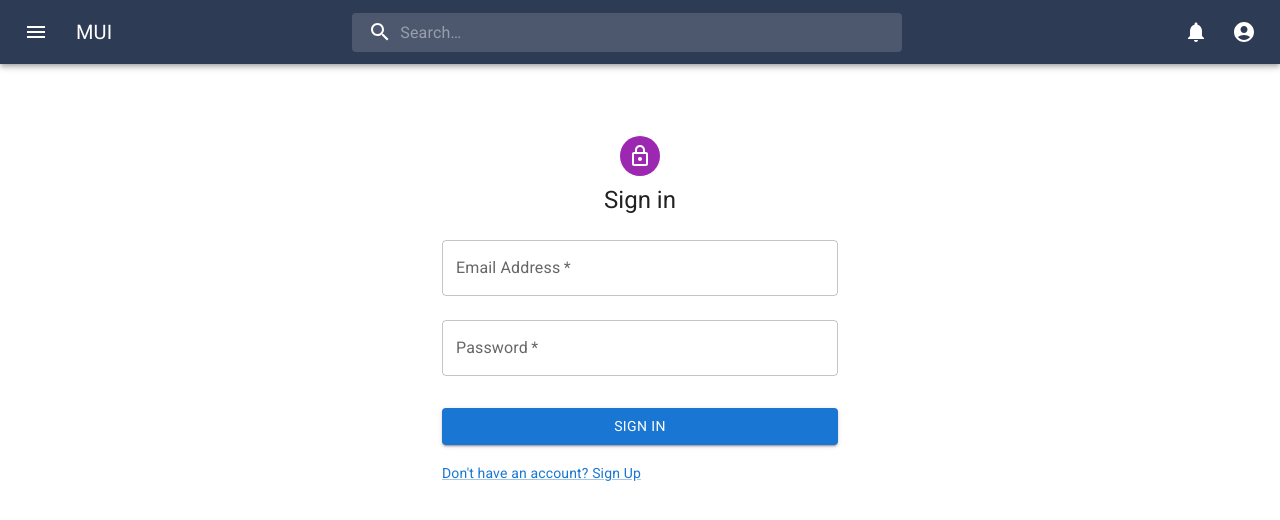
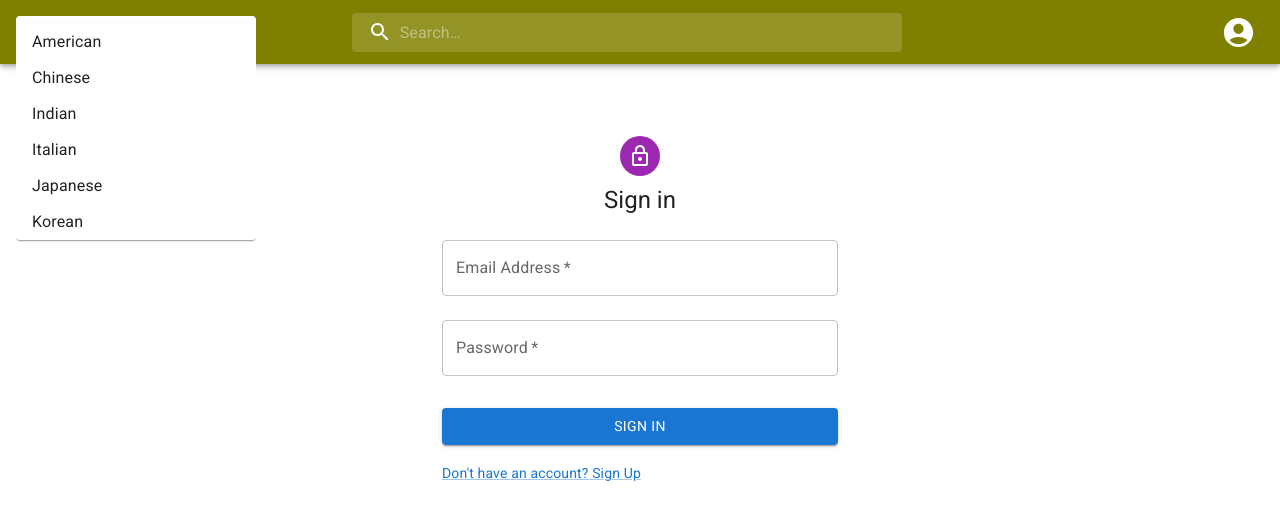
Before and after one commit to derekpoh/Project-4, a React (Vite) app: page /users/login in a window 1280 px wide. Both pictures are taken after a click on the button 36 px from the left and 32 px from the top of the page. Shown: the top 520 px of the page. Built offline with nearby package versions, Linux system fonts and the light colour scheme.

Commit message:
updated navbar

```diff
--- a/src/components/NavBar/NavBar.tsx
+++ b/src/components/NavBar/NavBar.tsx
@@ -1,19 +1,16 @@
+import * as userService from "../../utilities/users-service";
 import {useState} from 'react';
+import { Link, useNavigate } from "react-router-dom";
 import { styled, alpha } from '@mui/material/styles';
-import AppBar from '@mui/material/AppBar';
-import Box from '@mui/material/Box';
-import Toolbar from '@mui/material/Toolbar';
-import IconButton from '@mui/material/IconButton';
-import Typography from '@mui/material/Typography';
-import InputBase from '@mui/material/InputBase';
-import Badge from '@mui/material/Badge';
-import MenuItem from '@mui/material/MenuItem';
-import Menu from '@mui/material/Menu';
 import MenuIcon from '@mui/icons-material/Menu';
 import SearchIcon from '@mui/icons-material/Search';
 import AccountCircle from '@mui/icons-material/AccountCircle';
 import NotificationsIcon from '@mui/icons-material/Notifications';
 import MoreIcon from '@mui/icons-material/MoreVert';
+import { Badge, MenuItem, Menu, Divider, ListItemText, Paper, AppBar, Box, Toolbar, IconButton, InputBase } from "@mui/material";
+import LogoutIcon from '@mui/icons-material/Logout';
+
+
 
 const Search = styled('div')(({ theme }) => ({
   position: 'relative',
@@ -54,30 +51,134 @@ const StyledInputBase = styled(InputBase)(({ theme }) => ({
   },
 }));
 
-const NavBar = () => {
+
+
+const NavBar = ({ user, setUser }) => {
+
+  const navigate = useNavigate();
   const [anchorEl, setAnchorEl] = useState(null);
   const [mobileMoreAnchorEl, setMobileMoreAnchorEl] = useState(null);
-  const [count, setCount] = useState(0);
+  const [searchInput, setSearchInput] = useState("");
 
   const isMenuOpen = Boolean(anchorEl);
   const isMobileMenuOpen = Boolean(mobileMoreAnchorEl);
 
-  const handleProfileMenuOpen = (event) => {
+  const [leftMenuAnchorEl, setLeftMenuAnchorEl] = useState(null);
+  const isLeftMenuOpen = Boolean(leftMenuAnchorEl);
+
+
+  const [count, setCount] = useState(0);
+
+  const handleLeftMenuOpen = (event: any) => {
+    setLeftMenuAnchorEl(event.currentTarget);
+  }
+
+  const handleLeftMenuClose = () => {
+    setLeftMenuAnchorEl(null);
+  }
+
+  const handleLeftLoginMenuClose = (callback: () => void) => {
+    if (callback) {
+      callback();
+    }
+  };
+
+  const handleProfileMenuOpen = (event: any) => {
     setAnchorEl(event.currentTarget);
   };
 
-  const handleMobileMenuClose = () => {
-    setMobileMoreAnchorEl(null);
+  const handleMenuClose = (callback?: () => void) => {
+    setAnchorEl(null);
+    if (typeof callback === "function") {
+      callback();
+    }
   };
 
-  const handleMenuClose = () => {
-    setAnchorEl(null);
-    handleMobileMenuClose();
+  const handleMobileMenuOpen = (event: any) => {
+    setMobileMoreAnchorEl(event.currentTarget);
   };
 
-  const handleMobileMenuOpen = (event) => {
-    setMobileMoreAnchorEl(event.currentTarget);
+  const handleMobileMenuClose = (callback?: () => void) => {
+    setMobileMoreAnchorEl(null);
+    if (typeof callback === "function") {
+      callback();
+    }
   };
+  const [loginMenuAnchorEl, setLoginMenuAnchorEl] = useState(null);
+  const isLoginMenuOpen = Boolean(loginMenuAnchorEl);
+
+  const handleLoginMenuOpen = (event: any) => {
+    setLoginMenuAnchorEl(event.currentTarget);
+  };
+
+  const handleLoginMenuClose = (callback?: () => void) => {
+    setLoginMenuAnchorEl(null);
+    if (callback) {
+      callback();
+    }
+  };
+
+  const handleLogOut = async () => {
+    handleMenuClose();
+    handleMobileMenuClose();
+    userService.logOut();
+    setUser(null);
+    navigate("/");
+  };
+
+  const handleSearchInput = async (event: React.ChangeEvent<HTMLInputElement>) => {
+    setSearchInput(event.target.value);
+  };
+
+  const handleSearchSubmit = async (event: React.FormEvent<HTMLFormElement>) => {
+    event.preventDefault();
+    if (!searchInput) {
+      return
+    }
+    navigate(`/search?q=${encodeURIComponent(searchInput)}`);
+    setSearchInput("");
+  }
+  const leftMenuId = 'left-menu';
+  const renderLeftMenu = (
+    <Menu
+      anchorEl={leftMenuAnchorEl}
+      anchorOrigin={{
+        vertical: 'top',
+        horizontal: 'left',
+      }}
+      id={leftMenuId}
+      keepMounted
+      transformOrigin={{
+        vertical: 'top',
+        horizontal: 'left',
+      }}
+      open={isLeftMenuOpen}
+      onClose={handleLeftMenuClose}
+      PaperProps={{elevation:0}}
+    >
+       <Paper sx={{ width: 240, maxWidth: '100%' }}>
+      <MenuItem onClick={() => {handleLeftMenuClose(); handleLeftLoginMenuClose(() => navigate("/1"));}}>
+        <ListItemText>American</ListItemText>
+      </MenuItem>
+      <MenuItem onClick={() => {handleLeftMenuClose(); handleLeftLoginMenuClose(() => navigate("/2"));}}>
+        <ListItemText>Chinese</ListItemText>
+      </MenuItem>
+      <MenuItem onClick={() => {handleLeftMenuClose(); handleLeftLoginMenuClose(() => navigate("/3"));}}>
+        <ListItemText>Indian</ListItemText>
+      </MenuItem>
+      <MenuItem onClick={() => {handleLeftMenuClose(); handleLeftLoginMenuClose(() => navigate("/4"));}}>
+        <ListItemText>Italian</ListItemText>
+      </MenuItem>
+      <MenuItem onClick={() => {handleLeftMenuClose(); handleLeftLoginMenuClose(() => navigate("/5"));}}>
+        <ListItemText>Japanese</ListItemText>
+      </MenuItem>
+      <MenuItem onClick={() => {handleLeftMenuClose(); handleLeftLoginMenuClose(() => navigate("/6"));}}>
+        <ListItemText>Korean</ListItemText>
+      </MenuItem>
+      </Paper>
+    </Menu>
+  );
+
 
   const menuId = 'primary-search-account-menu';
   const renderMenu = (
@@ -94,12 +195,48 @@ const NavBar = () => {
         horizontal: 'right',
       }}
       open={isMenuOpen}
-      onClose={handleMenuClose}
+      onClose={() => handleMenuClose()}
     >
-      <MenuItem onClick={handleMenuClose}>Profile</MenuItem>
-      <MenuItem onClick={handleMenuClose}>My account</MenuItem>
+      <MenuItem key="account" onClick={() => handleMenuClose(() => navigate("/users/account"))}>
+        My Account
+      </MenuItem>
+      <Divider/>
+      <MenuItem onClick={handleLogOut}>Logout</MenuItem>
     </Menu>
   );
+
+  const loginMenuId = "login-menu";
+  const renderLoginMenu = (
+    <Menu
+      anchorEl={loginMenuAnchorEl}
+      anchorOrigin={{
+        vertical: "top",
+        horizontal: "right",
+      }}
+      id={loginMenuId}
+      keepMounted
+      transformOrigin={{
+        vertical: "top",
+        horizontal: "right",
+      }}
+      open={isLoginMenuOpen}
+      onClose={() => handleLoginMenuClose()}
+    >
+      <MenuItem
+        key="login"
+        onClick={() => handleLoginMenuClose(() => navigate("/users/login"))}
+      >
+        Login
+      </MenuItem>
+      <MenuItem
+        key="register"
+        onClick={() => handleLoginMenuClose(() => navigate("/users/register"))}
+      >
+        Register
+      </MenuItem>
+    </Menu>
+  );
+
 
   const mobileMenuId = 'primary-search-account-menu-mobile';
   const renderMobileMenu = (
@@ -116,8 +253,9 @@ const NavBar = () => {
         horizontal: 'right',
       }}
       open={isMobileMenuOpen}
-      onClose={handleMobileMenuClose}
+      onClose={() => handleMobileMenuClose()}
     >
+      { user ? ([
       <MenuItem>
       <IconButton
         size="large"
@@ -129,8 +267,8 @@ const NavBar = () => {
         </Badge>
       </IconButton>
       <p>Notifications</p>
-      </MenuItem>
-      <MenuItem onClick={handleProfileMenuOpen}>
+    </MenuItem>,
+      <MenuItem key="my-account" onClick={() => handleMobileMenuClose(() => navigate("/users/account"))}>
         <IconButton
           size="large"
           aria-label="account of current user"
@@ -140,43 +278,71 @@ const NavBar = () => {
         >
           <AccountCircle />
         </IconButton>
-        <p>Profile</p>
+        <p>My Account</p>
+      </MenuItem>,
+      <MenuItem key="logout" onClick={handleLogOut}>
+        <IconButton
+          size="large"
+          aria-label="logout"
+          color="inherit"
+        >
+          <LogoutIcon />
+        </IconButton>
+        <p>Logout</p>
       </MenuItem>
+
+      ]) : ([
+      <MenuItem
+        key="login"
+        onClick={() => handleMobileMenuClose(() => navigate("/users/login"))}
+      >
+        Login
+      </MenuItem>,
+      <MenuItem
+        key="register"
+        onClick={() => handleMobileMenuClose(() => navigate("/users/register"))}
+      >
+        Register
+      </MenuItem>
+
+      ])}
         </Menu>
   );
 
   return (
     <Box sx={{ flexGrow: 1 }}>
-      <AppBar position="static" style={{ background: '#2E3B55' }}>
+      <AppBar position="static" style={{ background: '#808000' }}>
         <Toolbar>
           <IconButton
             size="large"
             edge="start"
             color="inherit"
             aria-label="open drawer"
-            sx={{ mr: 2 }}
+            sx={{ mr: 1 }}
+            onClick={handleLeftMenuOpen}
           >
             <MenuIcon />
           </IconButton>
-          <Typography
-            variant="h6"
-            noWrap
-            component="div"
-            sx={{ display: { xs: 'none', sm: 'block' } }}
-          >
-            MUI
-          </Typography>
+          <Link to="/">
+            Home
+          </Link>
           <Search>
             <SearchIconWrapper>
               <SearchIcon />
             </SearchIconWrapper>
+            <form onSubmit={handleSearchSubmit}>
             <StyledInputBase
               placeholder="Search…"
               inputProps={{ 'aria-label': 'search' }}
+              onChange={handleSearchInput}
+              value={searchInput}
             />
+            </form>
           </Search>
           <Box sx={{ flexGrow: 1 }} />
           <Box sx={{ display: { xs: 'none', md: 'flex' } }}>
+            {user ? (
+            <>
         <IconButton
           size="large"
           aria-label="show new notifications"
@@ -195,8 +361,24 @@ const NavBar = () => {
                 onClick={handleProfileMenuOpen}
                 color="inherit"
               >
-              <AccountCircle />
+                <AccountCircle fontSize="large"/>
               </IconButton>
+            </>
+            ) : (
+              <>
+              <IconButton
+                size="large"
+                edge="end"
+                aria-controls={loginMenuId}
+                aria-haspopup="true"
+                onClick={handleLoginMenuOpen}
+                color="inherit"
+              >
+                <AccountCircle fontSize="large" />
+              </IconButton>
+              {renderLoginMenu}
+            </>
+          )}
           </Box>
           <Box sx={{ display: { xs: 'flex', md: 'none' } }}>
             <IconButton
@@ -212,6 +394,7 @@ const NavBar = () => {
           </Box>
         </Toolbar>
       </AppBar>
+      {renderLeftMenu}
       {renderMobileMenu}
       {renderMenu}
     </Box>
--- a/src/pages/App/App.tsx
+++ b/src/pages/App/App.tsx
@@ -19,11 +19,11 @@ const [user, setUser] = useState<UserState>(getUser())
 
   return (
     <main>
-      <NavBar />
+      <NavBar user={user} setUser={setUser} />
       <Routes>
       <Route path="/" element={<HomePage/>}></Route>
-      <Route path='/users/login' element={<LoginPage setUser={setUser} />}></Route>
-      <Route path='/users/register' element={<RegisterPage setUser={setUser} />}></Route>
+      <Route path="/users/login" element={<LoginPage setUser={setUser} />}></Route>
+      <Route path="/users/register" element={<RegisterPage setUser={setUser} />}></Route>
       </Routes>
     </main>
   )
--- a/src/pages/LoginPage/LoginForm.tsx
+++ b/src/pages/LoginPage/LoginForm.tsx
@@ -67,8 +67,8 @@ const LoginForm = ( {setUser} ) => {
         </Button>
         <Grid container>
           <Grid item>
-            <Link href="#" variant="body2">
-              {"Don't have an account? Sign Up"}
+            <Link href="/users/register" variant="body2">
+              Don't have an account? Sign Up
             </Link>
           </Grid>
         </Grid>
--- a/src/pages/RegisterPage/RegisterForm.tsx
+++ b/src/pages/RegisterPage/RegisterForm.tsx
@@ -118,7 +118,7 @@ const RegisterForm = ( {setUser} ) => {
             </form>
             <Grid container justifyContent="flex-end">
               <Grid item>
-                <Link href="#" variant="body2">
+                <Link href="/users/login" variant="body2">
                   Already have an account? Sign in
                 </Link>
               </Grid>
```
Lines whose indentation alone changed are shown as unchanged.
